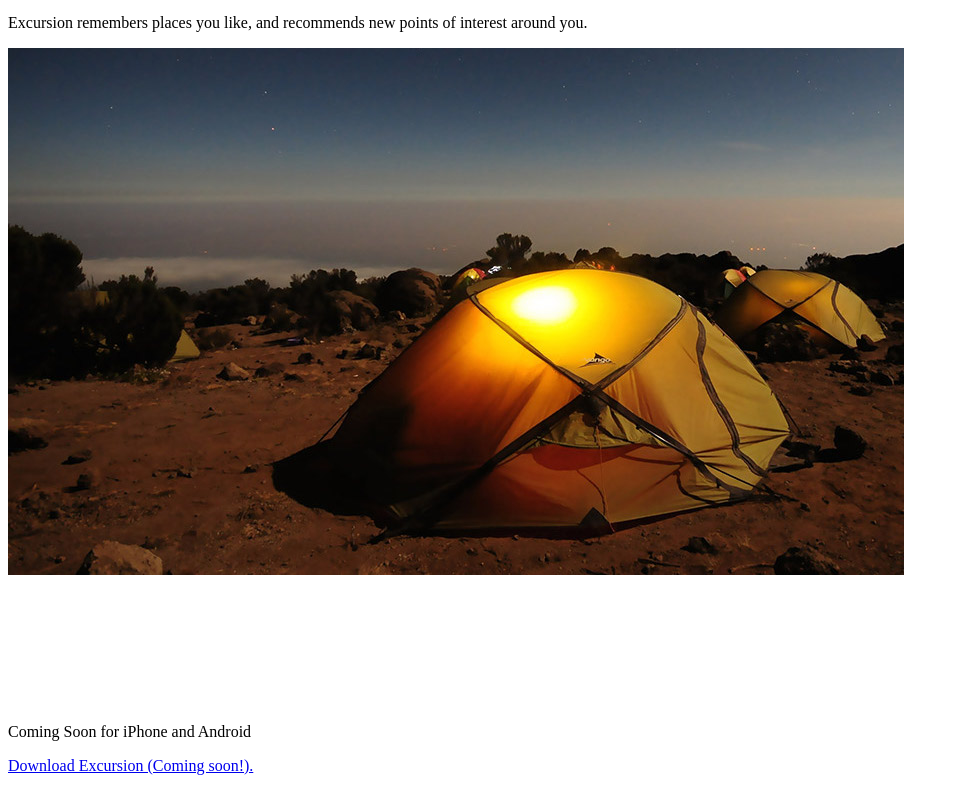
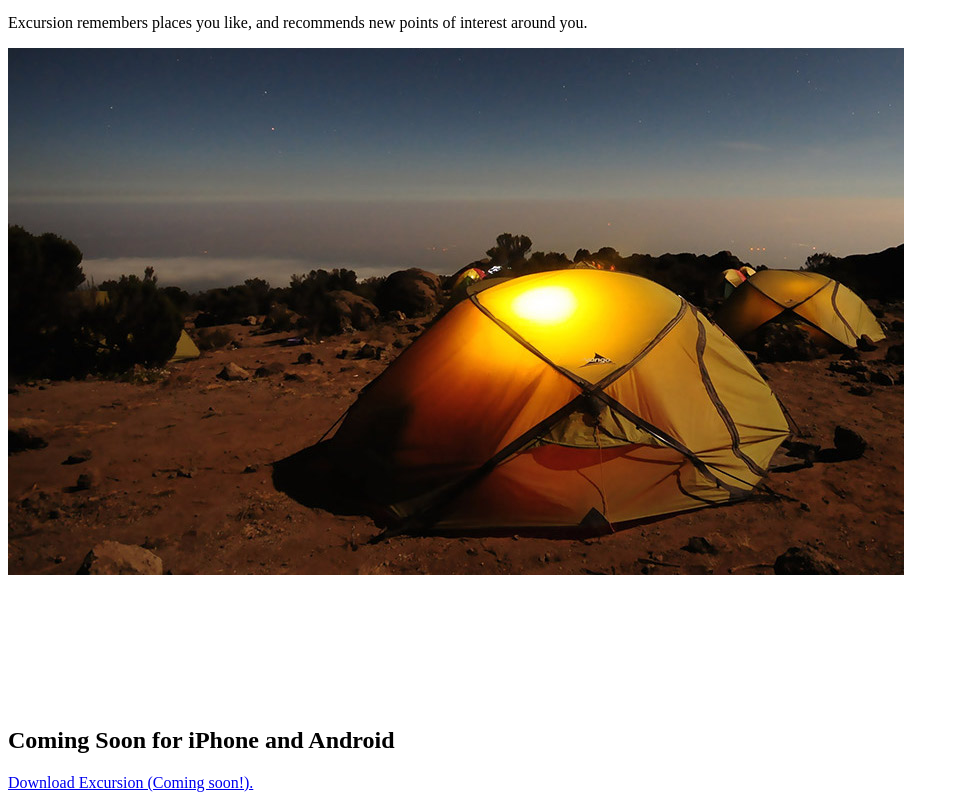
Before and after one commit to Jenksc2/excursion, a plain HTML site: page index.html in a window 1280 px wide. Shown: the part 321-1121 px from the top of the page, without its empty margins (0-959 px from the left). Drawn offline with Linux system fonts and the light colour scheme.

Commit message:
tweak organization

```diff
--- a/index.html
+++ b/index.html
@@ -11,15 +11,18 @@
       <h1>Discover hidden places in the world around you</h1>
       <a href="#">Download Excursion (Coming soon!).</a>
     </header>
+    <!-- Video Add -->
     <p><video src="resources/videos/excursion.mp4" autoplay poster="posterimage.jpg"></video></p>
+    <!-- Main Info -->
     <div class="section-1">
       <h2>Your personal travel guide</h2>
       <p>Excursion remembers places you like, and recommends new points of interest around you.</p>
+      <p><img src="resources\images\camp.jpg" alt="A Campsite"></p>
     </div>
-    <p><img src="resources\images\camp.jpg" alt="A Campsite"></p>
+    <!-- Footer -->
     <footer>
       <p><img src="resources\images\phone.png" alt="A Cellphone"></p>
-      <p>Coming Soon for iPhone and Android</p>
+      <h2>Coming Soon for iPhone and Android</h2>
       <a href="#">Download Excursion (Coming soon!).</a>
     </footer>
 
```
